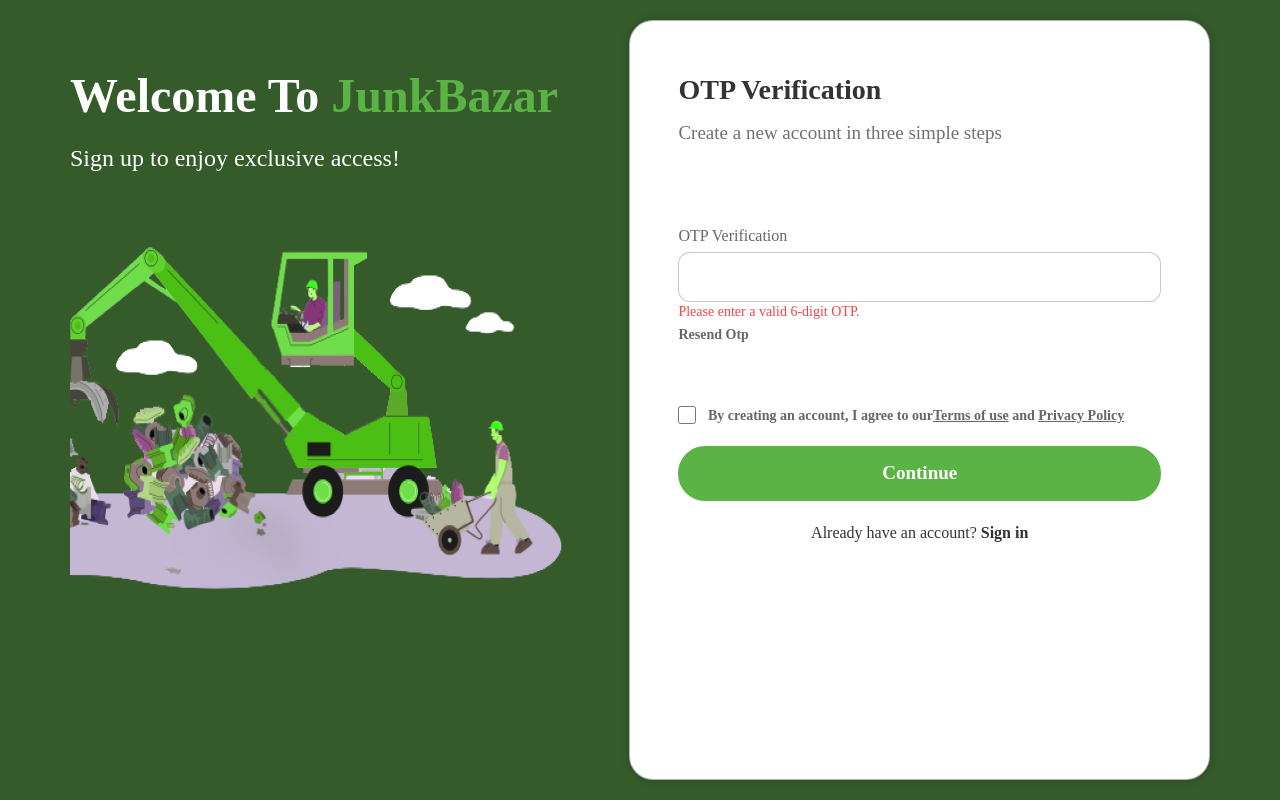
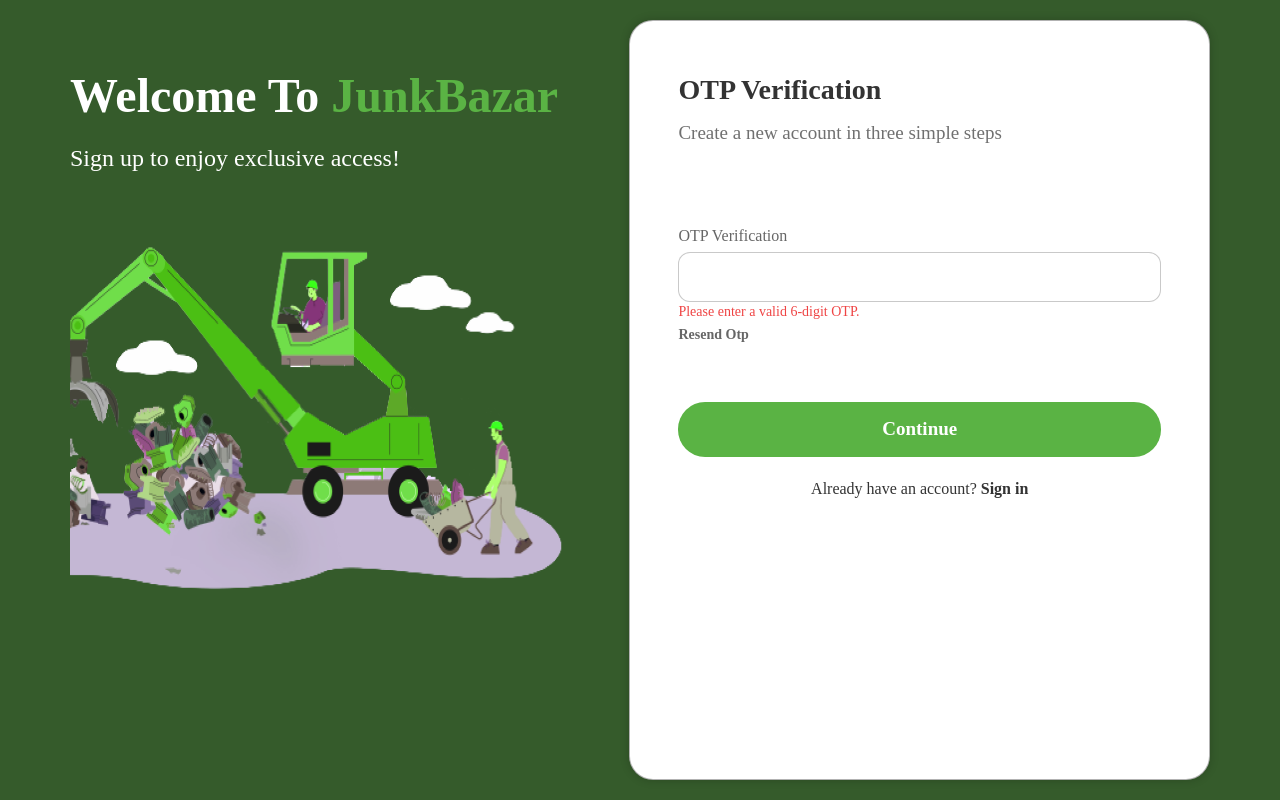
Before and after one commit to vishnu9279/vendor, a React (Create React App) app: page /vendor-otp in a window 1280 px wide. Built offline with nearby package versions, Linux system fonts and the light colour scheme; a web font is replaced by a local one.

Commit message:
remove check box

```diff
--- a/public/index.html
+++ b/public/index.html
@@ -13,9 +13,6 @@
 
     <link rel="manifest" href="%PUBLIC_URL%/manifest.json" />
     <link href="https://fonts.cdnfonts.com/css/gilroy-bold" rel="stylesheet">
-
-
-
     <title>Junk-Bazar Store</title>
   </head>
   <body>
--- a/src/components/vendor/Vendor_Auth/VendorOtpVerify.jsx
+++ b/src/components/vendor/Vendor_Auth/VendorOtpVerify.jsx
@@ -1,7 +1,6 @@
-import React, { useEffect, useState } from "react";
+import { useEffect, useState } from "react";
 import Button from "../../auth/Button";
 import customer from "../../../assets/PNG/tractor 2.png";
-import Input from "../../auth/Input";
 import { useLocation, useNavigate } from "react-router-dom";
 import LabeledInput from "../../auth/LabeledInput";
 import showSuccessMessage from "../../../utils/SwalPopup";
@@ -20,7 +19,6 @@
     }
   }, []);
 
-  const [checked, setChecked] = React.useState(false);
   const [otp, setOtp] = useState("");
   const [isValidOTP, setIsValidOTP] = useState(false);
 
@@ -40,10 +38,6 @@
 
   const otpVerify = async () => {
     try {
-      if (!checked) {
-        showSuccessMessage("Select Term And Condition", "error");
-        return;
-      }
       const userResp = await otpVerifyService(
         location.state.phoneNumber,
         otp
@@ -140,37 +134,6 @@
               </span>
             </div>
             <div className="mt-20 text-start text-xl  leading-[25.3px] text-[#707070] "></div>
-
-            <p className="text-[14px] text-[#666666] font-semibold mt-20 mb-5 max-w-2xl">
-              <Input
-                type="checkbox"
-                classname="w-[18px] h-[18px] bg-[#5AB344] mr-2 translate-y-1 cursor-pointer"
-                value={checked}
-                checked={checked}
-                handleChange={() => setChecked((prevState) => !prevState)}
-              />{" "}
-              By creating an account, I agree to our
-              <span className="underline cursor-pointer"
-              onClick={() => {
-                navigate("/terms-condition", {
-                  state: {
-                    from_page: "OtpVerify",
-                  },
-                });
-              }}
-              >
-                Terms of use
-              </span> and{" "}
-              <span className="underline cursor-pointer"
-              onClick={() => {
-                navigate("/terms-condition", {
-                  state: {
-                    from_page: "OtpVerify",
-                  },
-                });
-              }}
-              >Privacy Policy </span>
-            </p>
             <Button
               label="Continue"
               classname="font-semibold text-[19px] p-[2] text-center bg-[#5AB344] w-full text-white rounded-[27px] outline-none border-none h-[55px] hover:opacity-80"
--- a/src/components/vendor/components/OtpSmall.jsx
+++ b/src/components/vendor/components/OtpSmall.jsx
@@ -1,6 +1,5 @@
-import React, { useState } from "react";
+import { useState } from "react";
 import Button from "../../auth/Button";
-import Input from "../../auth/Input";
 import { useLocation, useNavigate } from "react-router-dom";
 import scrapBus from "../../../assets/PNG/scrapbus.png";
 import showSuccessMessage from "../../../utils/SwalPopup";
@@ -9,7 +8,6 @@
 import { otpVerifyService, handleOTP,resendOtpService } from "../../../services/user";
 
 const OtpSmall = () => {
-  const [checked, setChecked] = React.useState(false);
   const [otp, setOtp] = useState("");
   const [isValidPhoneNumber, setIsValidOTP] = useState(false);
 
@@ -26,11 +24,6 @@
 
   const otpVerify = async () => {
     try {
-      if (!checked) {
-        showSuccessMessage("Select Term And Condition", "error");
-        return;
-      }
-
       const otpVerifyResp = await otpVerifyService(location.state.phoneNumber, otp);
       console.log("otpVerifyResp from Service File", otpVerifyResp);
 
@@ -108,20 +101,6 @@
               </span>
             </div>
           <div className="mt-40 text-start text-xl  leading-[25.3px] text-[#707070] "></div>
-          <p className="text-[14px] text-[#666666] font-semibold mt-20 mb-5 max-w-2xl">
-            <Input
-              type="checkbox"
-              classname="w-[18px] h-[18px] bg-[#5AB344] mr-2 translate-y-1 cursor-pointer"
-              value={checked}
-              checked={checked}
-              handleChange={() => setChecked((prevState) => !prevState)}
-            />{" "}
-            By creating an account, I agree to our
-            <span className="underline cursor-pointer">
-              Terms of use
-            </span> and{" "}
-            <span className="underline cursor-pointer">Privacy Policy </span>
-          </p>
           <Button
             label="Continue"
             classname="font-semibold text-[19px] p-[2] text-center bg-[#5AB344] w-full text-white rounded-[27px] outline-none border-none h-[55px] hover:opacity-80"
```
